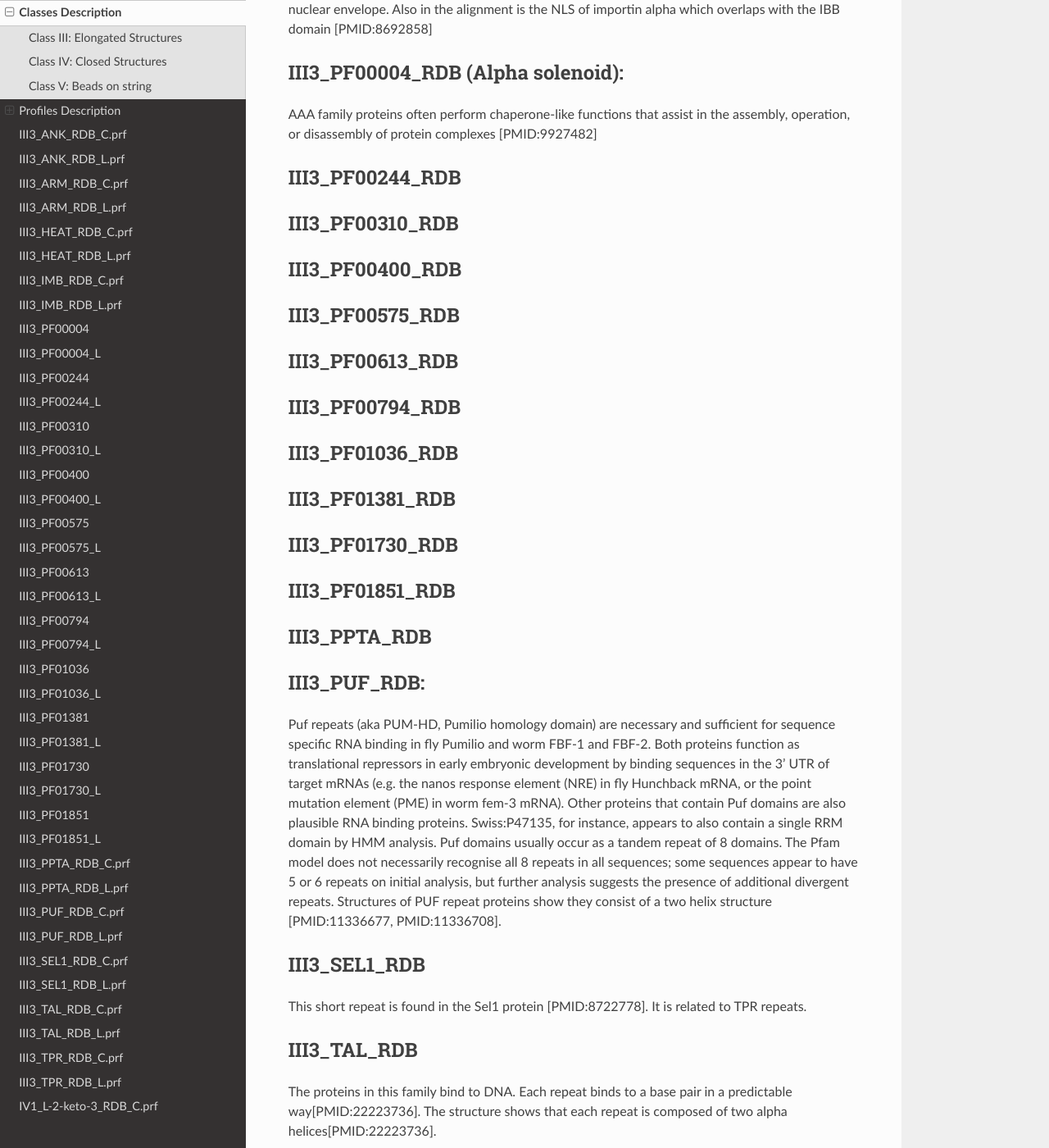
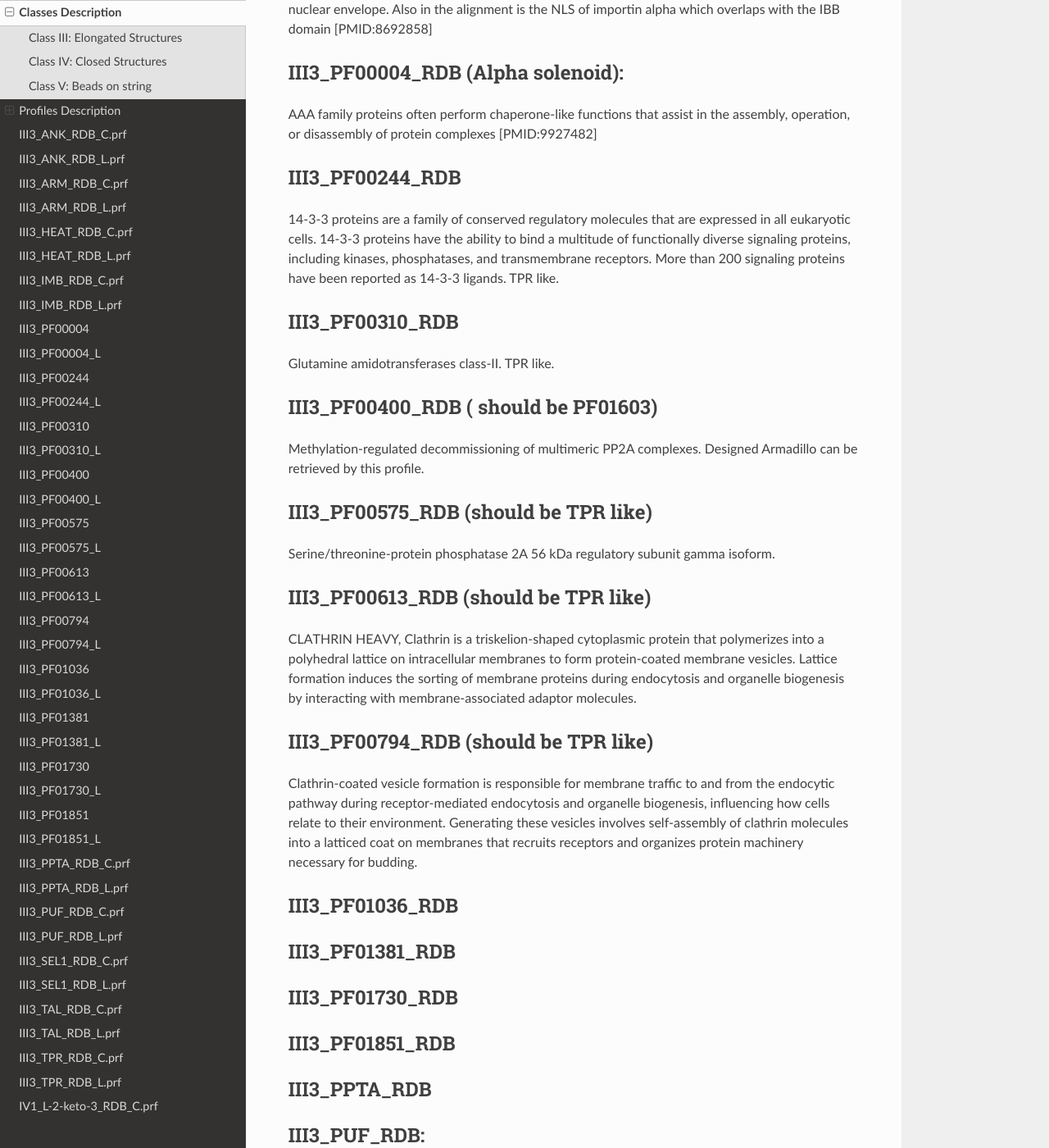
Before and after one commit to DraLaylaHirsh/MRFprofilesCreation, a Sphinx documentation site: the page built from docs/Profiles.rst, in a window 1280 px wide and 1400 px high, scrolled down 2533 px. Shown: the whole window at 82% size. Built offline with Sphinx 7.4.7 and the Read the Docs theme 2.0.0, drawn with Linux system fonts in a browser that asks for light colours.

Commit message:
Update Profiles.rst

```diff
--- a/docs/Profiles.rst
+++ b/docs/Profiles.rst
@@ -94,16 +94,31 @@ AAA family proteins often perform chaperone-like functions that assist in the as
 
 III3_PF00244_RDB
 ----------------
+
+14-3-3 proteins are a family of conserved regulatory molecules that are expressed in all eukaryotic cells. 14-3-3 proteins have the ability to bind a multitude of functionally diverse signaling proteins, including kinases, phosphatases, and transmembrane receptors. More than 200 signaling proteins have been reported as 14-3-3 ligands. TPR like.
+
 III3_PF00310_RDB
 ----------------
-III3_PF00400_RDB
+
+Glutamine amidotransferases class-II. TPR like.
+
+III3_PF00400_RDB ( should be PF01603)
 ----------------
-III3_PF00575_RDB
+
+Methylation-regulated decommissioning of multimeric PP2A complexes. Designed Armadillo can be retrieved by this profile.
+
+III3_PF00575_RDB (should be TPR like)
 ----------------
-III3_PF00613_RDB
+Serine/threonine-protein phosphatase 2A 56 kDa regulatory subunit gamma isoform.
+
+III3_PF00613_RDB  (should be TPR like)
 ----------------
-III3_PF00794_RDB
+CLATHRIN HEAVY, Clathrin is a triskelion-shaped cytoplasmic protein that polymerizes into a polyhedral lattice on intracellular membranes to form protein-coated membrane vesicles. Lattice formation induces the sorting of membrane proteins during endocytosis and organelle biogenesis by interacting with membrane-associated adaptor molecules.
+
+III3_PF00794_RDB  (should be TPR like)
 ----------------
+Clathrin-coated vesicle formation is responsible for membrane traffic to and from the endocytic pathway during receptor-mediated endocytosis and organelle biogenesis, influencing how cells relate to their environment. Generating these vesicles involves self-assembly of clathrin molecules into a latticed coat on membranes that recruits receptors and organizes protein machinery necessary for budding.
+
 III3_PF01036_RDB
 ----------------
 III3_PF01381_RDB
```
